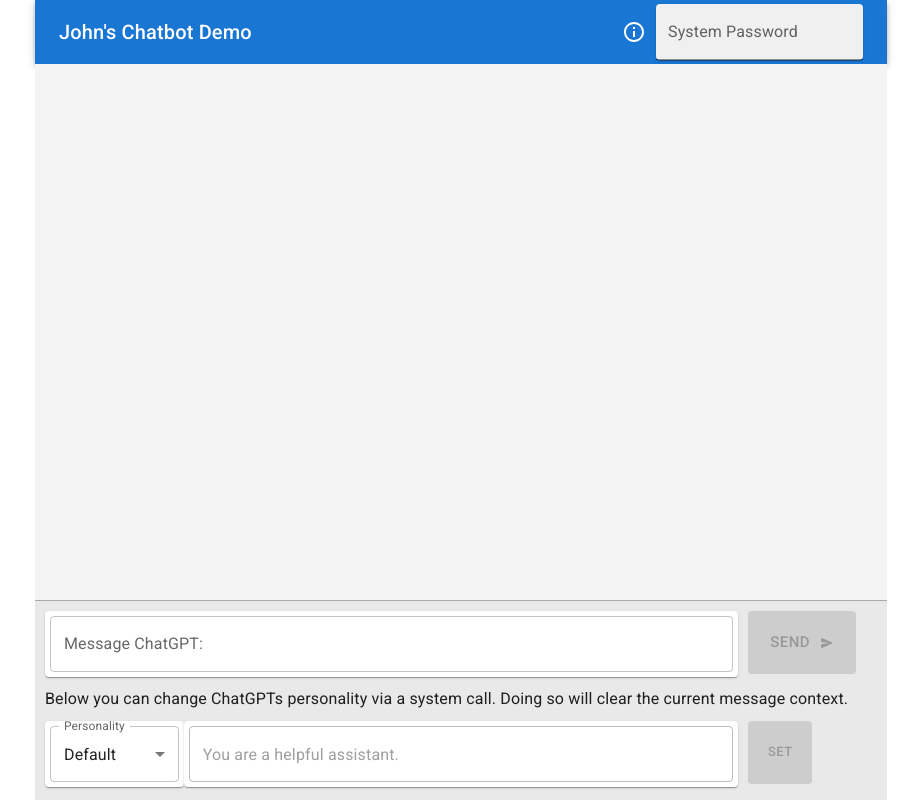
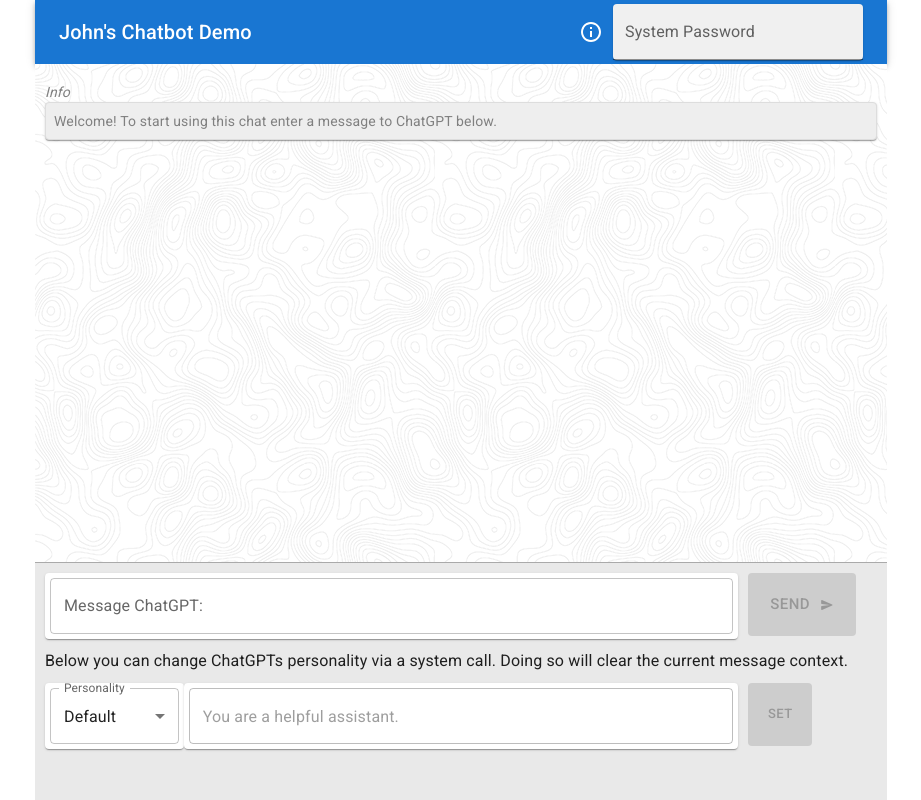
Before and after one commit to jabdulma/chat_demo_ui, a React (Create React App) app: page / in a window 1280 px wide. Shown: the whole page, without its empty margins (179-1100 px from the left). Built offline with nearby package versions, Linux system fonts and the light colour scheme.

Commit message:
Updated app controls, added chat background and welcome message.  Updated Readme.

```diff
--- a/nodeapi/openAiApi.js
+++ b/nodeapi/openAiApi.js
@@ -45,8 +45,6 @@ async function getFromOpenAiStream(incomingMessages){
 
 app.post('/api/talktoai', async function (req, res){
     //req.body; // JavaScript object containing the parse JSON
-    console.log(req.body);
-    console.log(passwords.indexOf(req.body.logincode.toLowerCase()) < 0)
     //Since API access costs money, I just want to keep a basic barrier against abuse.
 
     var resObj = {};
--- a/src/App.tsx
+++ b/src/App.tsx
@@ -3,8 +3,10 @@ import './App.css';
 import AiChat from "./MessageTypes/AiChat";
 import UserChat from "./MessageTypes/UserChat";
 import SystemMessage from "./MessageTypes/SystemMessage";
+import InfoMessage from "./MessageTypes/InfoMessage";
 import axios from 'axios';
 
+import {createTheme, responsiveFontSizes, ThemeProvider} from '@mui/material/styles';
 import CssBaseline from '@mui/material/CssBaseline';
 import { Box, Container } from '@mui/system';
 import {
@@ -20,17 +22,22 @@ import {
 import InfoOutlinedIcon from '@mui/icons-material/InfoOutlined';
 import ChatControls from "./ChatControls";
 
+import backgroundImage from './img/background-topography.png';
+
 import ReactGA from "react-ga4";
 ReactGA.initialize(process.env.REACT_APP_GA_CODE || "");
 
+let theme = createTheme();
+theme = responsiveFontSizes(theme);
+
 const searchParams = new URLSearchParams(document.location.search);
 
-declare let gtag: Function;
+type messageType = { role: string, content: string };
+const initMessages: messageType =  { role: "info", content: "Welcome!  To start using this chat enter a message to ChatGPT below." }
 
-type messageType = { role: string, content: string };
 
 function App() {
-    let defaultMessages: messageType[] = []
+    let defaultMessages: messageType[] = [initMessages]
     const [messages, setMessages] = useState(defaultMessages)
     const [lockcode, setLockcode] = useState("");
     const [chatBubbles, setChatBubbles] = useState([]);
@@ -54,13 +61,21 @@ function App() {
         let outputBubbles: any[] = [];
         for (var i = 0; i < messageList.length; i++) {
             currentMessage = messageList[i];
-            if (currentMessage.role === "assistant") {
-                outputBubbles.push(<AiChat key={currentMessage.role + "Key-" + i} message={currentMessage.content}></AiChat>)
-            } else if (currentMessage.role === "user") {
-                outputBubbles.push(<UserChat key={currentMessage.role + "Key-" + i} message={currentMessage.content}></UserChat>)
-            } else if (currentMessage.role === "system") {
-                outputBubbles.push(<SystemMessage key={currentMessage.role + "Key-" + i} message={currentMessage.content}></SystemMessage>)
-            }
+
+           switch(currentMessage.role){
+               case 'info':
+                   outputBubbles.push(<InfoMessage key={currentMessage.role + "Key-" + i} message={currentMessage.content}></InfoMessage>);
+                   break;
+               case 'system':
+                   outputBubbles.push(<SystemMessage key={currentMessage.role + "Key-" + i} message={currentMessage.content}></SystemMessage>);
+                   break;
+               case 'assistant':
+                   outputBubbles.push(<AiChat key={currentMessage.role + "Key-" + i} message={currentMessage.content}></AiChat>);
+                   break;
+               case 'user':
+                   outputBubbles.push(<UserChat key={currentMessage.role + "Key-" + i} message={currentMessage.content}></UserChat>);
+                   break;
+           }
         }
         return outputBubbles;
     }
@@ -70,6 +85,7 @@ function App() {
         // Update the document title using the browser API
         document.title = `John's ChatGPT Integration Demo`;
         setLockcode(searchParams.get("lc") || "")
+        setChatBubbles(createChatBubbles());
     }, []);
 
     useEffect(() => {
@@ -136,7 +152,7 @@ function App() {
             setMessages(msgStack);
             setChatBubbles(createChatBubbles());
         }).catch(error => {
-            setMessages([]);
+            setMessages([initMessages]);
             openErrorDialog((error?.response?.data?.message ?? "Internal error"))
         })
         setMessages(msgStack);
@@ -156,8 +172,10 @@ function App() {
 
     return (
       <React.Fragment>
+          <ThemeProvider theme={theme}>
+
         <CssBaseline />
-        <Container sx={{ border: '0px solid green'}} maxWidth="md">
+        <Container sx={{ padding: '0px', border: '0px solid green'}} maxWidth="md">
             <Box sx={{ flexGrow: 1}} >
                 <AppBar position="static">
                     <Toolbar>
@@ -165,22 +183,22 @@ function App() {
                             variant="h6"
                             noWrap
                             component="div"
-                            sx={{ flexGrow: 1, display: { xs: 'none', sm: 'block' } }}
+                            sx={{ flexGrow: 1, display: { xs: 'block', sm: 'block' }}}
                         >
                             John's Chatbot Demo
                         </Typography>
                         <Tooltip title="Please enter a password to use the system.  Password should've been provided with the link, otherwise contact the author." placement="bottom">
                             <InfoOutlinedIcon sx={{marginRight:'10px'}}/>
                         </Tooltip>
-                        <Paper>
-                            <TextField value={lockcode} onChange={handlePasscodeChange} variant="filled" label="System Password" />
+                        <Paper sx={{width: '40%', maxWidth:'250px'}}>
+                            <TextField fullWidth value={lockcode} onChange={handlePasscodeChange} variant="filled" label="System Password" />
                         </Paper>
 
                     </Toolbar>
                 </AppBar>
             </Box>
 
-            <Box sx={{ bgcolor: '#f4f4f4', minHeight:'300px', height:'calc(100vh - (200px + 64px))', padding: '10px', overflowY:'scroll'}}>
+            <Box sx={{ backgroundImage: `url(${backgroundImage})`, backgroundRepeat: 'repeat',  bgcolor: '#f4f4f4', minHeight:'300px', height:'calc(100vh - (238px + 64px))', padding: '10px', overflowY:'scroll'}}>
                 <Box sx={{ flexGrow: 1 }}>
                     <Grid container>
                         {chatBubbles}
@@ -216,6 +234,7 @@ function App() {
                   </Button>
               </DialogActions>
           </Dialog>
+          </ThemeProvider>
       </React.Fragment>
     );
 }
--- a/src/ChatControls.tsx
+++ b/src/ChatControls.tsx
@@ -91,18 +91,18 @@ function ChatControls(props:ChatControlProps) {
 
     return (
         <React.Fragment>
-            <Container sx={{ border: '0px solid red'}} maxWidth="md">
-                <Box sx={{ borderTop: '1px solid #AAAAAA', flex: 1, bgcolor: '#E9E9E9', height: '200px', minHeight:'200px' }}>
+            <Container sx={{ border: '0px solid red', paddingLeft: '0px', paddingRight:'0px'}} maxWidth="md">
+                <Box sx={{ borderTop: '1px solid #AAAAAA', flex: 1, bgcolor: '#E9E9E9', height: '238px', minHeight:'238px' }}>
                     <Box sx={{ flexGrow: 1 }}>
                         <Stack>
                             {/* Message Box */}
                             <Grid container sx={{margin:'10px'}} >
-                                <Grid xs={10}>
+                                <Grid xs={8} sm={9} md={10}>
                                     <Paper sx={{padding:'5px'}}>
                                         <TextField label="Message ChatGPT:" value={chatMessage} onKeyDown={handleChatKeyDown} onChange={handlechatMessageChange} fullWidth />
                                     </Paper>
                                 </Grid>
-                                <Grid xs={2}>
+                                <Grid xs={4} sm={2}>
                                     <Button variant="contained" size="large" disabled={sendChatDisable} onClick={handleSendMessage} sx={{minHeight: '63px', maxHeight: '65px', margin:'0px', marginLeft:'10px'}} >Send <SendRoundedIcon sx={{paddingLeft:'10px'}}/></Button>
                                 </Grid>
                             </Grid>
@@ -110,7 +110,7 @@ function ChatControls(props:ChatControlProps) {
                                 Below you can change ChatGPTs personality via a system call.  Doing so will clear the current message context.
                             </Box>
                             <Grid container sx={{margin:'10px'}} >
-                                <Grid xs={2}>
+                                <Grid xs={4} sm={2}>
                                     <Paper sx={{padding:'5px'}}>
                                         <FormControl fullWidth>
                                             <InputLabel id="demo-simple-select-label">Personality</InputLabel>
@@ -129,12 +129,12 @@ function ChatControls(props:ChatControlProps) {
                                         </FormControl>
                                     </Paper>
                                 </Grid>
-                                <Grid xs={8}>
+                                <Grid xs={5} sm={8}>
                                     <Paper sx={{padding:'5px'}}>
                                         <TextField name="personalityDesc" disabled={customTextDisable} label="" value={personalityDesc} onChange={handlePersonalityDescChange} fullWidth />
                                     </Paper>
                                 </Grid>
-                                <Grid xs={1}>
+                                <Grid xs={1} sm={2}>
                                     <Button variant="contained" size="small" disabled={customTextDisable} onClick={setCustomPersonality} sx={{minHeight: '63px', maxHeight: '65px', margin:'0px', marginLeft:'10px'}} >Set</Button>
                                 </Grid>
                             </Grid>
--- /dev/null
+++ b/src/MessageTypes/InfoMessage.tsx
@@ -0,0 +1,43 @@
+import React from 'react';
+
+import Paper from '@mui/material/Paper';
+import Grid from '@mui/material/Unstable_Grid2';
+import { styled } from '@mui/material/styles';
+
+const InfoBubble = styled(Paper)(({ theme }) => ({
+    backgroundColor: theme.palette.mode === 'dark' ? '#EEE' : '#EEE',
+    ...theme.typography.body2,
+    padding: theme.spacing(1),
+    textAlign: 'left',
+    color: 'gray',
+    border: '1px solid #DDD'
+}));
+
+const ChatLabel = styled("div")(({ theme }) => ({
+    ...theme.typography.body2,
+    paddingTop: theme.spacing(1),
+    textAlign: 'left',
+    textShadow: '#FFF 0px 0px 5px',
+    color: '#808080',
+    fontStyle: "italic",
+}));
+
+type SystemMessageProps = {
+    message: string
+}
+
+function InfoMessage(props: SystemMessageProps) {
+    return (
+        <Grid container xs={12}>
+            {/* AI Message */}
+            <Grid xs={12}><ChatLabel>Info</ChatLabel></Grid>
+            <Grid xs={12}>
+                <InfoBubble>
+                    {props.message}
+                </InfoBubble>
+            </Grid>
+        </Grid>
+    );
+}
+
+export default InfoMessage;
```
Also changed, not shown: src/img/background-topography.png (added), 1 other file (tests, documents, lock files or other folders).
